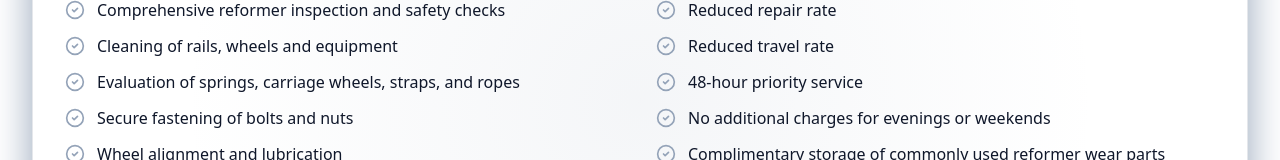
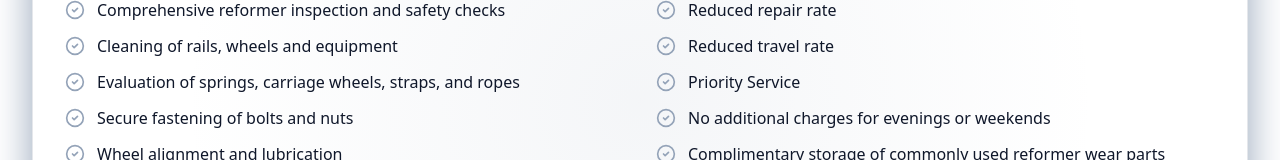
Before and after one commit to garrettdfaino/Fine-Tuned-Pilates-Website, a React (Vite) app: page /services in a window 1280 px wide. Shown: the part 1424-1584 px from the top of the page. Built offline with nearby package versions, Linux system fonts and the light colour scheme.

Commit message:
Update Services.tsx
no 48 priority service

```diff
--- a/src/pages/Services.tsx
+++ b/src/pages/Services.tsx
@@ -103,7 +103,7 @@ const Services = ({ setShowContactModal }: ServicesProps) => {
           benefits: [
             "Reduced repair rate",
             "Reduced travel rate",
-            "48-hour priority service",
+            "Priority Service",
             "No additional charges for evenings or weekends",
             "Complimentary storage of commonly used reformer wear parts",
             "Access to a loaner reformer during downtime (subject to availability; $50/day rental)"
```
